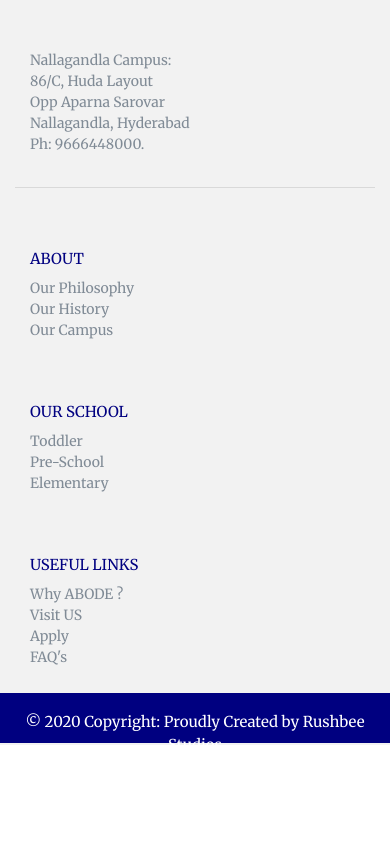
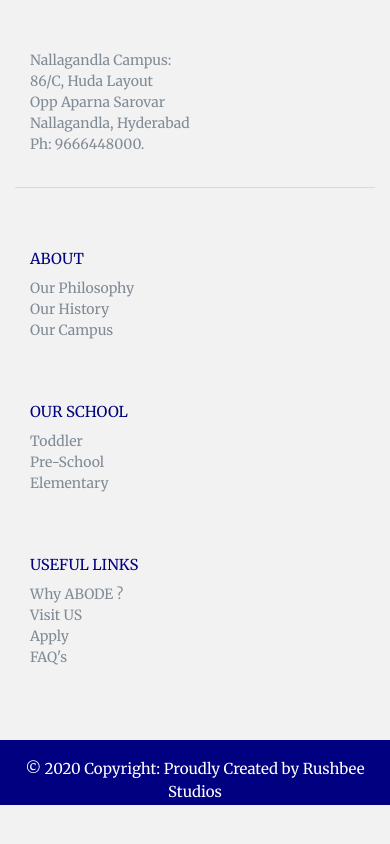
Before and after one commit to Venkateshprasads626/Abode-school, a React (Create React App) app: page / in a window 390 px wide. Shown: the part 2867-3711 px from the top of the page. Before the commit the page ends 3623 px from the top, so only its background shows below. Built offline with nearby package versions, Linux system fonts and the light colour scheme.

Commit message:
first commit

```diff
--- a/src/components/Footer/footer.css
+++ b/src/components/Footer/footer.css
@@ -89,7 +89,7 @@ h4{
 @media screen and (max-width: 560px) {
 
     .footer{
-        height: 115vh;
+        height: 130vh;
     }
     .h4-footer{
         text-align: left;
@@ -100,4 +100,8 @@ h4{
     .text-uppercase,.list-unstyled{
         text-align: left;
     }
+    .footer-bottom{
+        margin-top: 40px;
+        height: 65px;
+    }
 }
--- a/src/components/Header/index.js
+++ b/src/components/Header/index.js
@@ -75,7 +75,7 @@ const Header = props =>(
           </a>
             <div className="dropdown-menu" aria-labelledby="dropdownMenu2">
                 <Link to="#"><button className="dropdown-item" type="button">Founders</button></Link>
-                <Link to="#"><button className="dropdown-item" type="button">Seniormanagement</button></Link>
+                <Link to="#"><button className="dropdown-item" type="button">Senior management</button></Link>
                 <Link to="#"><button className="dropdown-item" type="button">Teachers</button></Link>
                 <Link to="#"><button className="dropdown-item" type="button">Resource Teachers</button></Link>
                 <Link to="#"><button className="dropdown-item" type="button">Management Team</button></Link>
```
